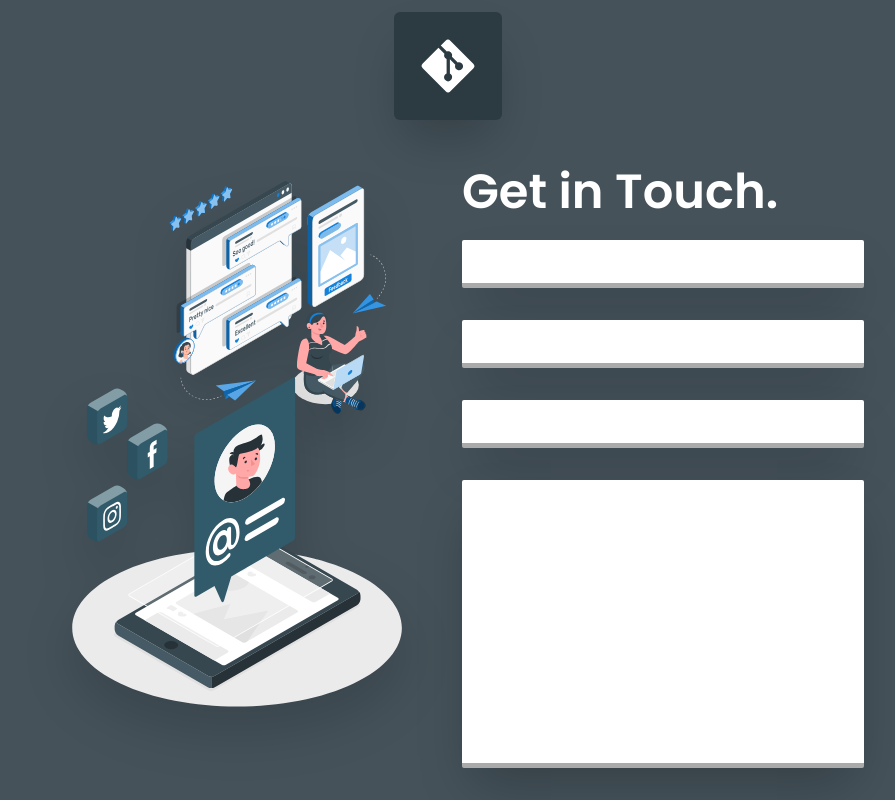
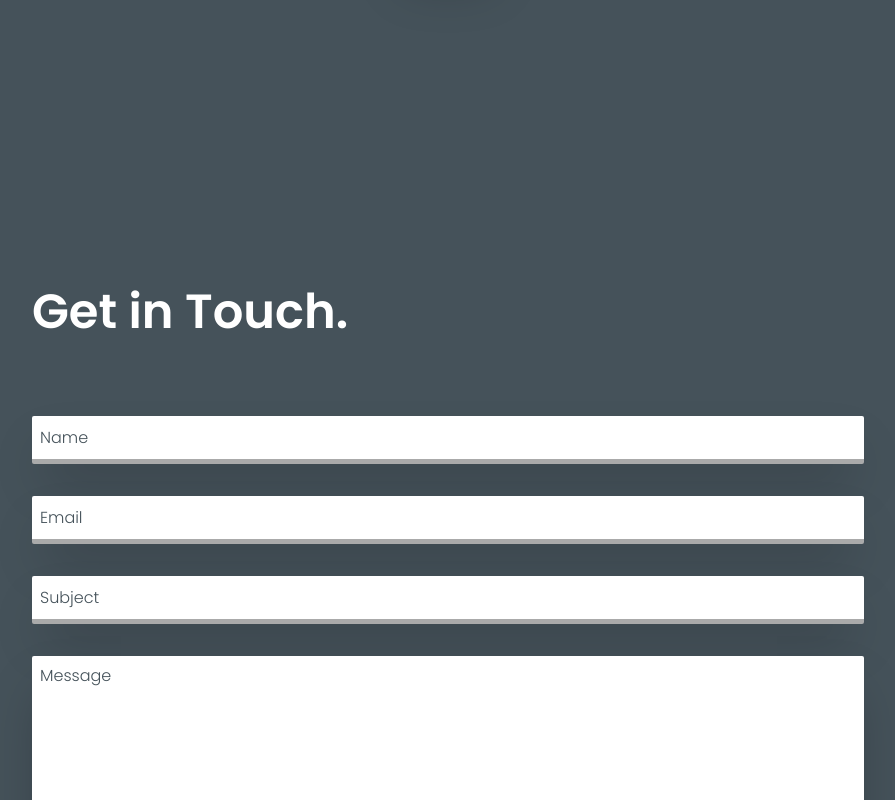
Before and after one commit to FumI4096/Portfolio, a React (Vite) app: page / in a window 1280 px wide. Shown: the part 4120-4920 px from the top of the page, without its empty margins (192-1087 px from the left). Built offline with nearby package versions, Linux system fonts and the light colour scheme.

Commit message:
feat: Add temporary/unfinish responsiveness.

```diff
--- a/src/pages/Contacts.tsx
+++ b/src/pages/Contacts.tsx
@@ -3,20 +3,20 @@ import ContactTwo from '../assets/images/contacttwo.svg';
 
 export default function Contacts(){
     return (
-        <section className='bg-primary-gray-1 h-1000 py-10rem px-14rem flex items-center justify-center flex-row gap-7'>
-            <aside className= "h-full w-full relative flex items-end">
-                <img src={ContactTwo} alt="Get in Touch" className='drop-shadow-2xl absolute top-0 right-6 h-64 animate-floatTwo'/>
-                <img src={Contact} alt="Contact Us" className='h-[90%] drop-shadow-2xl animate-floatOne'/>
+        <section className='bg-primary-gray-1 h-1000 py-10rem px-14rem flex items-center justify-center flex-row gap-7 max-2xl:h-auto max-xl:py-6rem max-xl:px-8rem'>
+            <aside className= "h-full w-full relative flex items-end max-2xl:hidden">
+                <img src={ContactTwo} alt="Get in Touch" className='drop-shadow-2xl absolute top-0 right-6 h-64 animate-float-two max-2xl:hidden'/>
+                <img src={Contact} alt="Contact Us" className='h-[90%] drop-shadow-2xl animate-float-one max-2xl:h-[400px]'/>
 
             </aside>
             <article className="h-full w-full flex flex-col">
-                <h2 className='text-5xl font-bold text-white font-poppins-semibold mb-auto'>Get in Touch.</h2>
+                <h2 className='text-5xl font-bold text-white font-poppins-semibold mb-auto max-2xl:mb-[5rem]'>Get in Touch.</h2>
                 <form action="" className="flex flex-col gap-8 justify-end w-full font-poppins-light">
-                    <input type="text" placeholder="Name" className="w-full h-12 p-2 outline-hidden shadow-2xl bg-white border-b-[5px] border-primary-gray-3 bg-opacity-20 placeholder:text-white text-white focus:bg-primary-gray-2 hover:cursor-type focus:cursor-text focus:placeholder:text-primary-gray-3 duration-150 rounded-xs"/>
-                    <input type="text" placeholder="Email" className="w-full h-12 p-2 outline-hidden shadow-2xl bg-white border-b-[5px] border-primary-gray-3 bg-opacity-20 placeholder:text-white text-white focus:bg-primary-gray-2 hover:cursor-type focus:cursor-text focus:placeholder:text-primary-gray-3 duration-150 rounded-xs"/>
-                    <input type="text" placeholder="Subject" className="w-full h-12 p-2 outline-hidden shadow-2xl bg-white border-b-[5px] border-primary-gray-3 bg-opacity-20 placeholder:text-white text-white focus:bg-primary-gray-2 hover:cursor-type focus:cursor-text focus:placeholder:text-primary-gray-3 duration-150 rounded-xs"/>
+                    <input type="text" placeholder="Name" className="w-full h-12 p-2 outline-hidden shadow-2xl bg-white border-b-[5px] border-primary-gray-3 bg-opacity-20 placeholder:text-primary-gray-1 text-primary-gray-1 placehol focus:bg-primary-gray-2 hover:cursor-type focus:cursor-text focus:placeholder:text-primary-gray-3 duration-150 rounded-xs focus:text-white"/>
+                    <input type="text" placeholder="Email" className="w-full h-12 p-2 outline-hidden shadow-2xl bg-white border-b-[5px] border-primary-gray-3 bg-opacity-20 placeholder:text-primary-gray-1 text-primary-gray-1 placehol focus:bg-primary-gray-2 hover:cursor-type focus:cursor-text focus:placeholder:text-primary-gray-3 duration-150 rounded-xs focus:text-white"/>
+                    <input type="text" placeholder="Subject" className="w-full h-12 p-2 outline-hidden shadow-2xl bg-white border-b-[5px] border-primary-gray-3 bg-opacity-20 placeholder:text-primary-gray-1 text-primary-gray-1 placehol focus:bg-primary-gray-2 hover:cursor-type focus:cursor-text focus:placeholder:text-primary-gray-3 duration-150 rounded-xs focus:text-white"/>
 
-                    <textarea name="" id="" placeholder="Message" className="w-full h-72 p-2 outline-hidden shadow-2xl resize-none bg-white border-b-[5px] border-primary-gray-3 bg-opacity-20 placeholder:text-white text-white focus:bg-primary-gray-2 hover:cursor-type focus:cursor-text focus:placeholder:text-primary-gray-3 duration-150 rounded-xs"></textarea>
+                    <textarea name="" id="" placeholder="Message" className="w-full h-72 p-2 outline-hidden shadow-2xl resize-none bg-white border-b-[5px] border-primary-gray-3 bg-opacity-20 placeholder:text-primary-gray-1 text-primary-gray-1 focus:bg-primary-gray-2 hover:cursor-type focus:cursor-text focus:placeholder:text-primary-gray-3 duration-150 rounded-xs focus:text-white"></textarea>
 
                     <input type="submit" className="self-start w-auto h-auto px-5 py-3 bg-white text-secondary-blue-1 font-poppins-medium" value="Send Message"/>
                 </form>
--- a/src/pages/Stack.tsx
+++ b/src/pages/Stack.tsx
@@ -7,9 +7,9 @@ import LanguageIcon from "../components/LanguageIcons";
 
 export default function Stack(){
     return (
-        <section className='bg-primary-gray-1 h-1000 py-10rem px-14rem flex items-center justify-between flex-col'>
-            <h2 className="font-poppins-semibold text-5xl text-white">Services &#38; Tools</h2>
-            <article className="h-[400px] flex flex-wrap justify-center items-center gap-20">
+        <section className='bg-primary-gray-1 h-1000 py-10rem px-14rem flex items-center justify-between flex-col max-2xl:h-auto max-xl:py-6rem max-xl:px-8rem'>
+            <h2 className="font-poppins-semibold text-5xl text-white max-2xl:mb-[5rem]">Services &#38; Tools</h2>
+            <article className="h-[400px] flex flex-wrap justify-center items-center gap-20 max-2xl:h-auto">
                 <LanguageIcon icon={FaJava} iconLanguage="Java" />
                 <LanguageIcon icon={FaReact} iconLanguage="React"/>
                 <LanguageIcon icon={FaPhp} iconLanguage="PHP"/>
```
